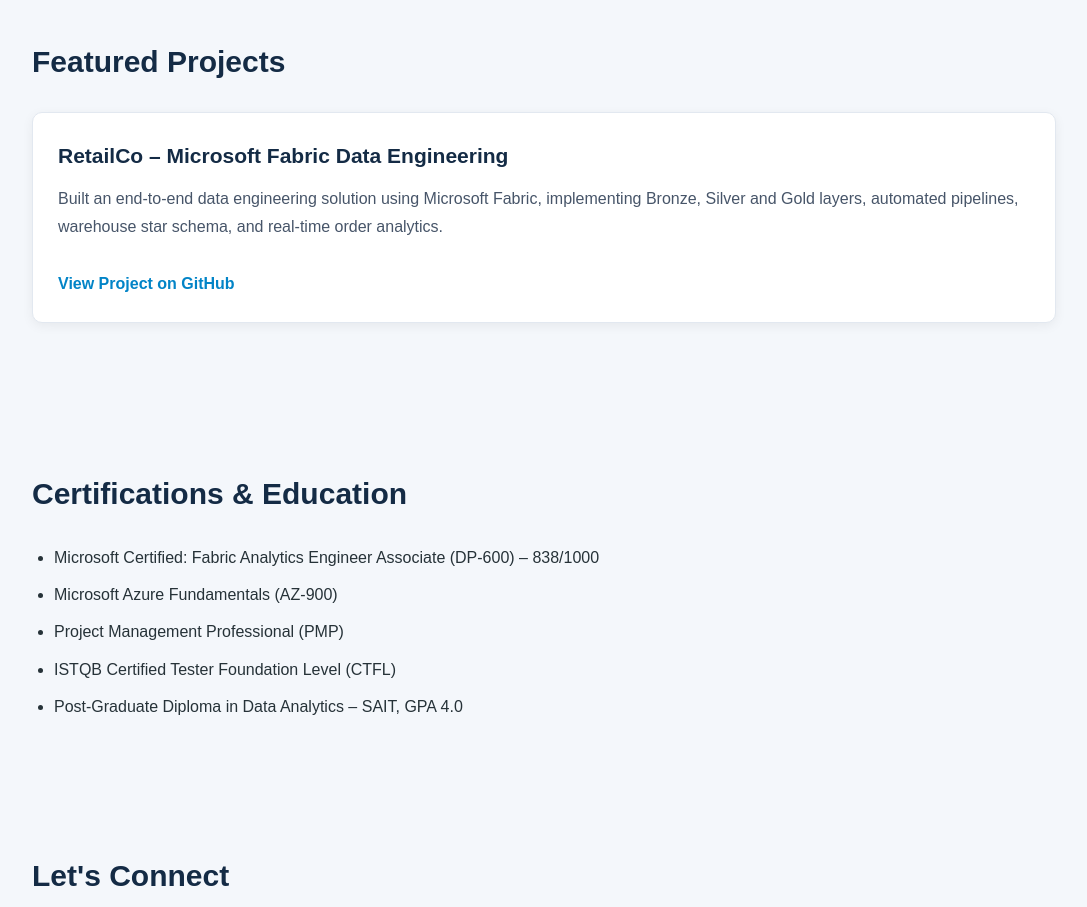
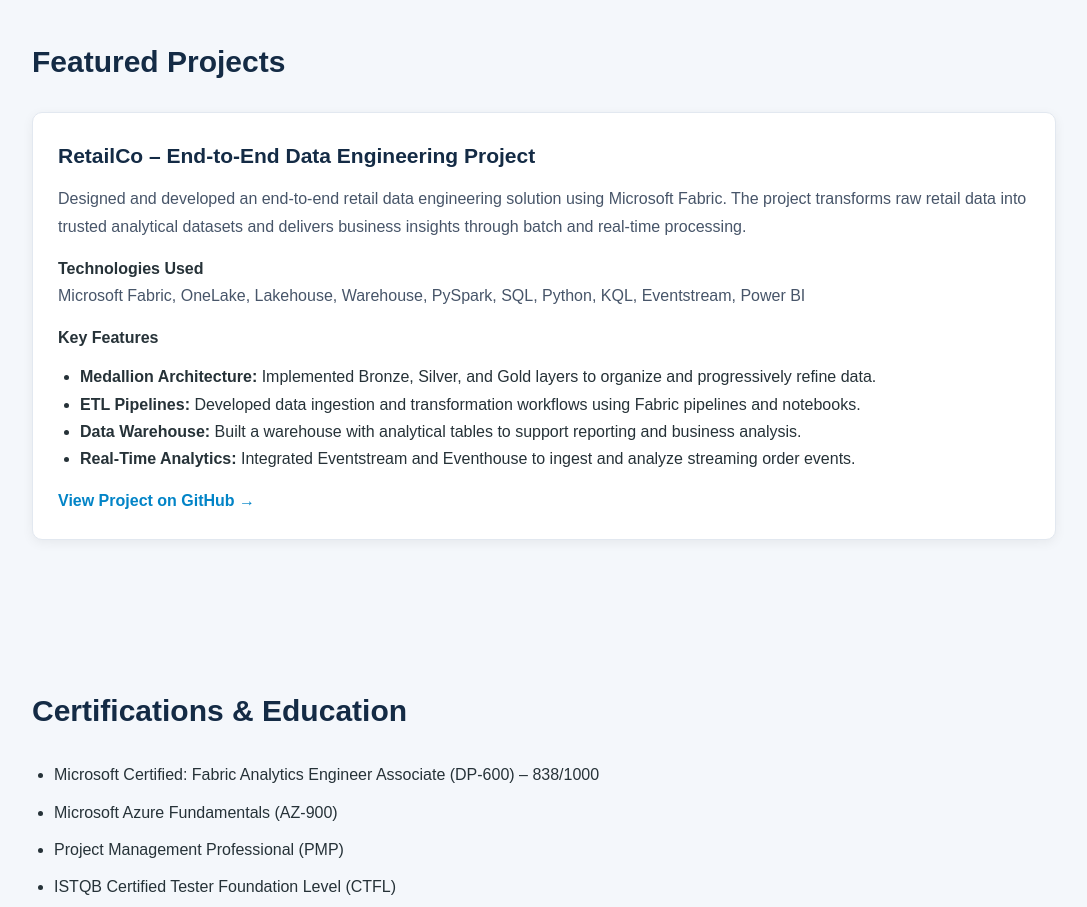
Before and after one commit to rimzanmha/rimzan-ahamed, a plain HTML site: page index.html in a window 1280 px wide. Shown: the part 1920-2827 px from the top of the page, without its empty margins (96-1183 px from the left). Drawn offline with Linux system fonts and the light colour scheme.

Commit message:
Update index.html
updated project sec

```diff
--- a/index.html
+++ b/index.html
@@ -103,18 +103,53 @@
 </section>
 
 <section id="projects">
-    <h2>Featured Projects</h2>
+<h2>Featured Projects</h2>
 
     <div class="project">
-        <h3>RetailCo – Microsoft Fabric Data Engineering</h3>
+        <h3>RetailCo – End-to-End Data Engineering Project</h3>
+
         <p>
-            Built an end-to-end data engineering solution using
-            Microsoft Fabric, implementing Bronze, Silver and Gold
-            layers, automated pipelines, warehouse star schema,
-            and real-time order analytics.
+            Designed and developed an end-to-end retail data engineering
+            solution using Microsoft Fabric. The project transforms raw
+            retail data into trusted analytical datasets and delivers
+            business insights through batch and real-time processing.
         </p>
+
+        <h4>Technologies Used</h4>
+        <p>
+            Microsoft Fabric, OneLake, Lakehouse, Warehouse, PySpark,
+            SQL, Python, KQL, Eventstream, Power BI
+        </p>
+
+        <h4>Key Features</h4>
+        <ul>
+            <li>
+                <strong>Medallion Architecture:</strong>
+                Implemented Bronze, Silver, and Gold layers to organize
+                and progressively refine data.
+            </li>
+            <li>
+                <strong>ETL Pipelines:</strong>
+                Developed data ingestion and transformation workflows
+                using Fabric pipelines and notebooks.
+            </li>
+            <li>
+                <strong>Data Warehouse:</strong>
+                Built a warehouse with analytical tables to support
+                reporting and business analysis.
+            </li>
+            <li>
+                <strong>Real-Time Analytics:</strong>
+                Integrated Eventstream and Eventhouse to ingest and
+                analyze streaming order events.
+            </li>
+        </ul>
+
         <a href="https://github.com/rimzanmha/retailco-fabric-project"
-           target="_blank">View Project on GitHub</a>
+           target="_blank"
+           rel="noopener noreferrer">
+            View Project on GitHub →
+        </a>
     </div>
 
 </section>
```
